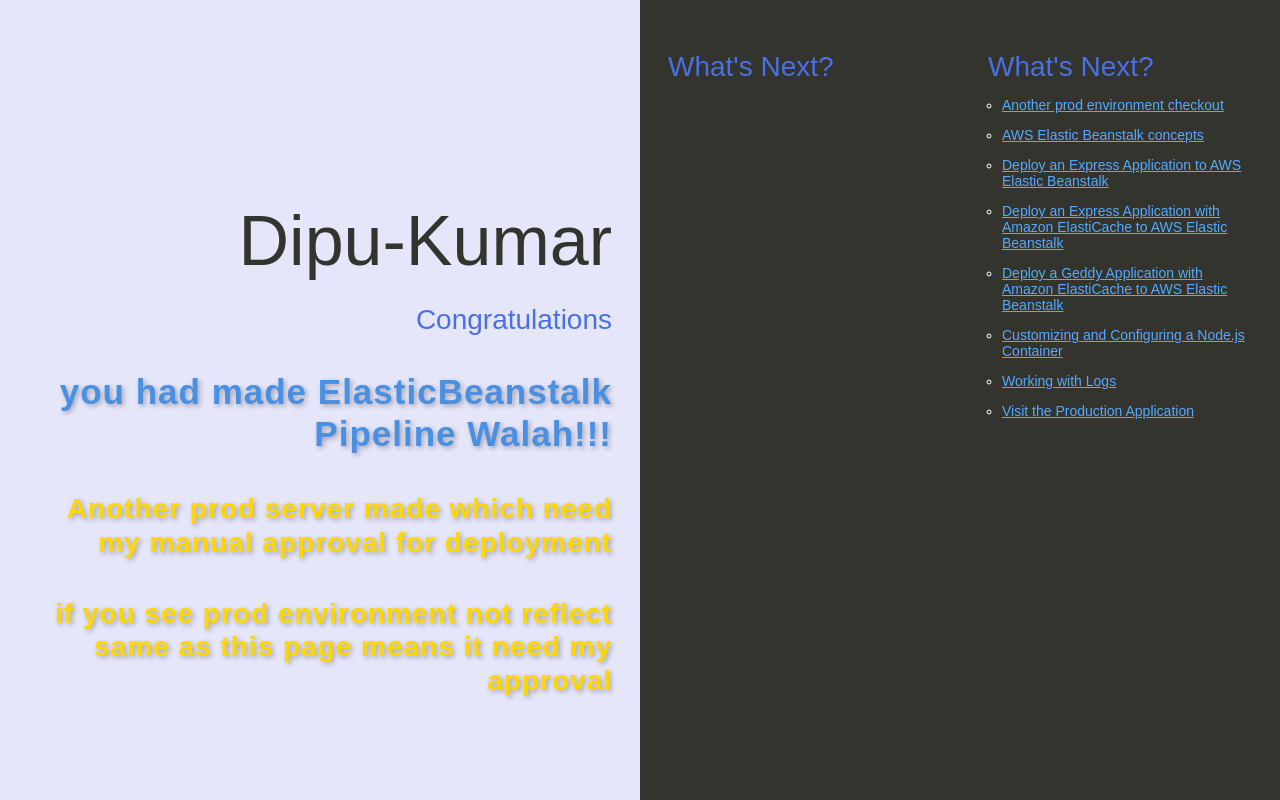
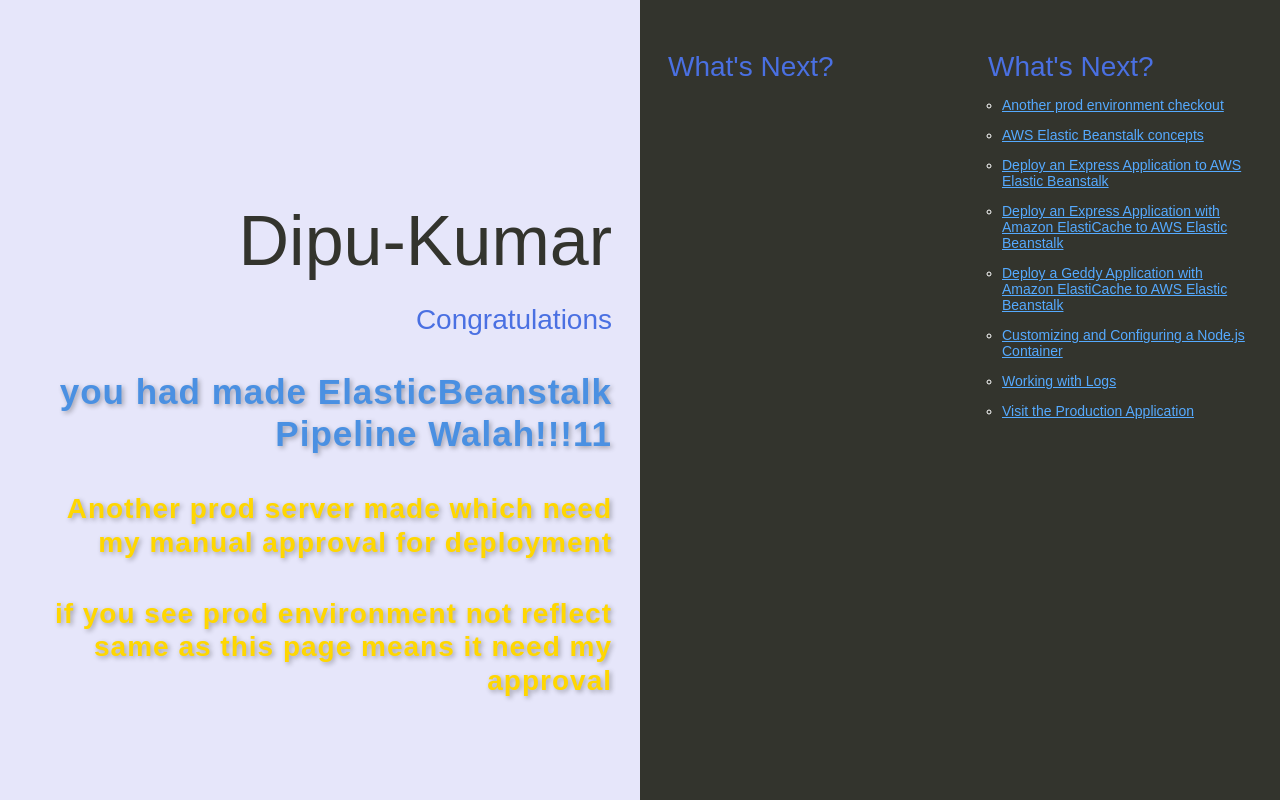
Before and after one commit to dipu-kumarr/my-nodejs-app-pipeline, a website: page index.html in a window 1280 px wide. Drawn offline with Linux system fonts and the light colour scheme.

Commit message:
Update index.html

```diff
--- a/index.html
+++ b/index.html
@@ -97,7 +97,7 @@
     <div class="textColumn">
       <h1>Dipu-Kumar</h1>
       <h2>Congratulations </h2>
-      <h3>you had made ElasticBeanstalk Pipeline Walah!!!</h3>
+      <h3>you had made ElasticBeanstalk Pipeline Walah!!!11</h3>
       <h4>Another prod server made which need my manual approval for deployment </h4>
       <h4>if you see prod environment not reflect same as this page means it need my approval</h4>
     </div>
```
